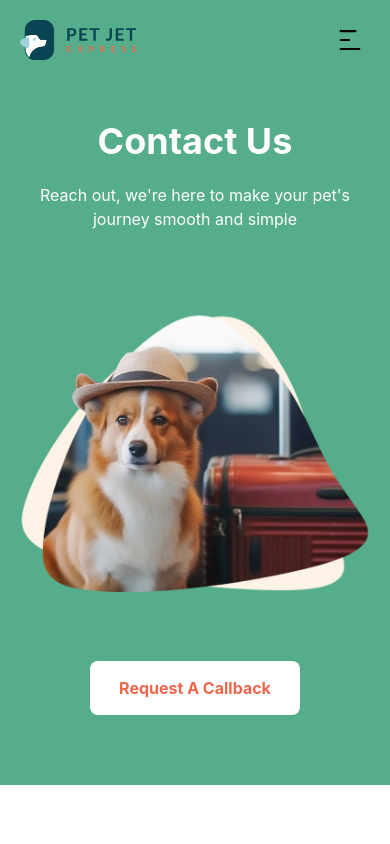
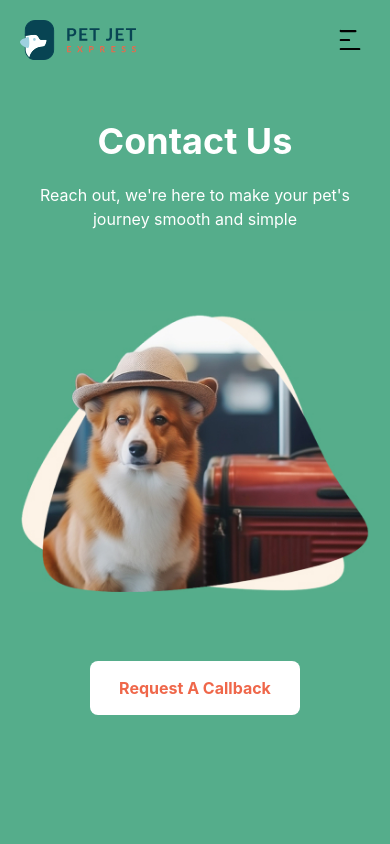
Before and after one commit to dransjel/petjet, a React (Vite) app: page /contact in a window 390 px wide. Shown: the top 844 px of the page. Built offline with nearby package versions, Linux system fonts and the light colour scheme.

Commit message:
fixed size mobile

```diff
--- a/src/pages/ContactPage.jsx
+++ b/src/pages/ContactPage.jsx
@@ -31,7 +31,7 @@ const HeroFrame = styled.div`
   margin-bottom: -800px;
 
   ${devices.mobile} {
-    height: 93vh;
+    height: 115vh;
     margin-bottom: 0;
   }
 `;
--- a/src/pages/FAQPage.jsx
+++ b/src/pages/FAQPage.jsx
@@ -26,7 +26,7 @@ const HeroFrame = styled.div`
   margin-bottom: -800px;
 
   ${devices.mobile} {
-    height: 93vh;
+    height: 115vh;
     margin-bottom: 0;
   }
 `;
--- a/src/pages/LandingPage.jsx
+++ b/src/pages/LandingPage.jsx
@@ -33,7 +33,7 @@ const HeroFrame = styled.div`
   margin-bottom: -800px;
 
   ${devices.mobile} {
-    height: 120vh;
+    height: 115vh;
     width: 100vw;
     max-width: 100%;
     position: relative;
--- a/src/pages/NewsPage.jsx
+++ b/src/pages/NewsPage.jsx
@@ -26,7 +26,7 @@ const HeroFrame = styled.div`
   margin-bottom: -800px;
 
   ${devices.mobile} {
-    height: 93vh;
+    height: 115vh;
     margin-bottom: 0;
   }
 `;
```
